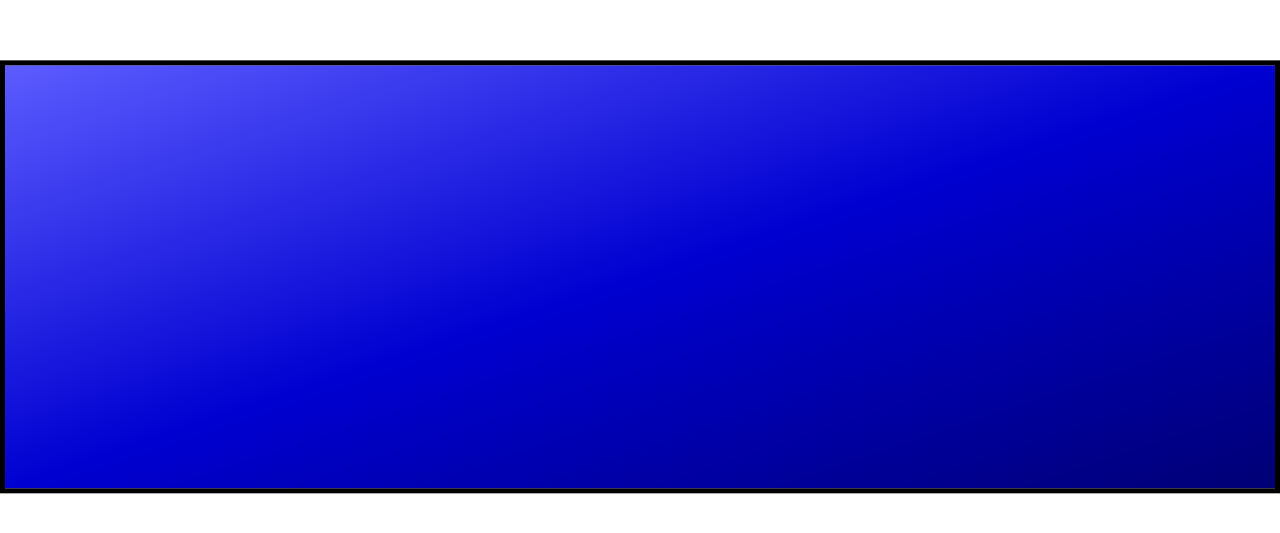
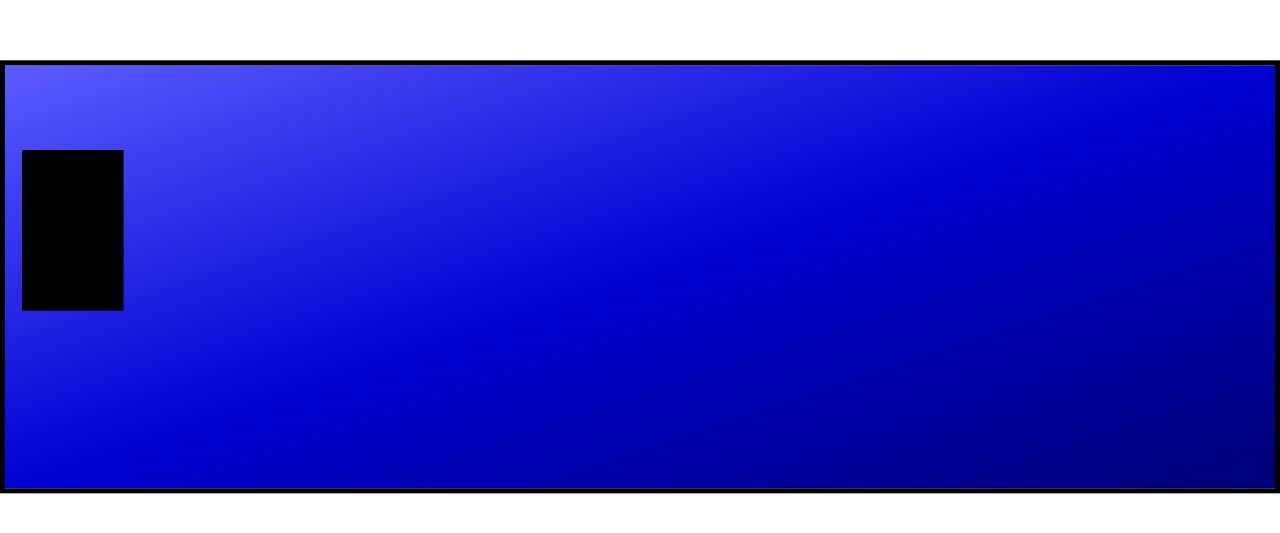
Before and after one commit to YakubuAmidu/steampunk-game, a website: page index.html in a window 1280 px wide. Shown: the part 123-656 px from the top of the page. Drawn offline with Linux system fonts and the light colour scheme.

Commit message:
Initial commit

```diff
--- a/script.js
+++ b/script.js
@@ -5,7 +5,17 @@ window.addEventListener("load", function () {
   canvas.width = 1500;
   canvas.height = 500;
 
-  class InputHandler {}
+  class InputHandler {
+    constructor(game) {
+      this.game = game;
+      window.addEventListener("keydown", (e) => {
+        if (e.key === "ArrowUp") {
+          this.game.keys.push(e.key);
+        }
+        console.log(this.game.keys);
+      });
+    }
+  }
 
   class Projectile {}
 
@@ -43,6 +53,8 @@ window.addEventListener("load", function () {
       this.width = width;
       this.height = height;
       this.player = new Player(this);
+      this.input = new InputHandler(this);
+      this.keys = [];
     }
 
     update() {
@@ -56,9 +68,12 @@ window.addEventListener("load", function () {
 
   const game = new Game(canvas.width, canvas.height);
   // Animation loop
-  function animate(){
+  function animate() {
+    ctx.clearRect(0, 0, canvas.width, canvas.height);
     game.update();
     game.draw(ctx);
     requestAnimationFrame(animate);
   }
+
+  animate();
 });
```
Also changed, not shown: css/style.css (+11 -3 lines).
